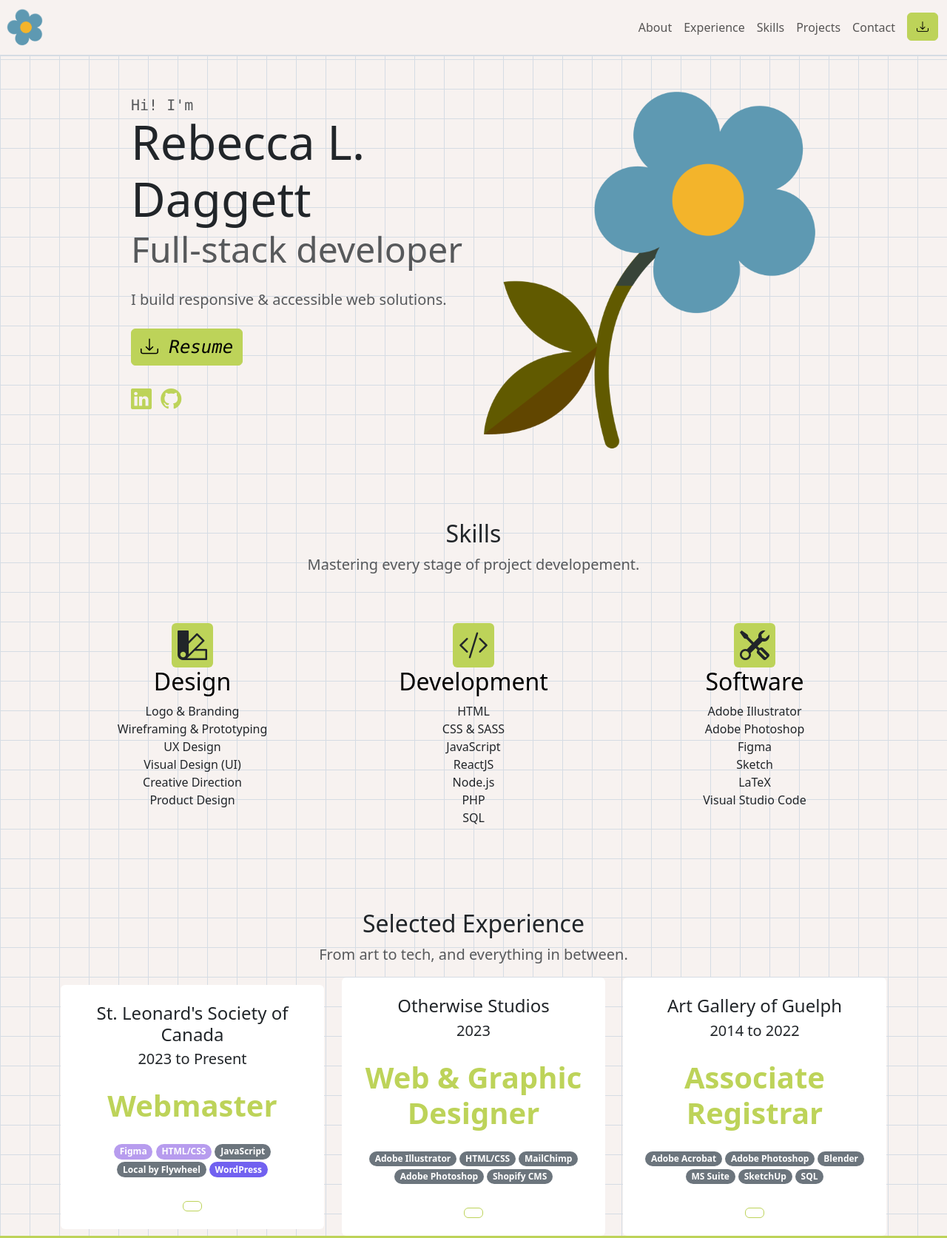
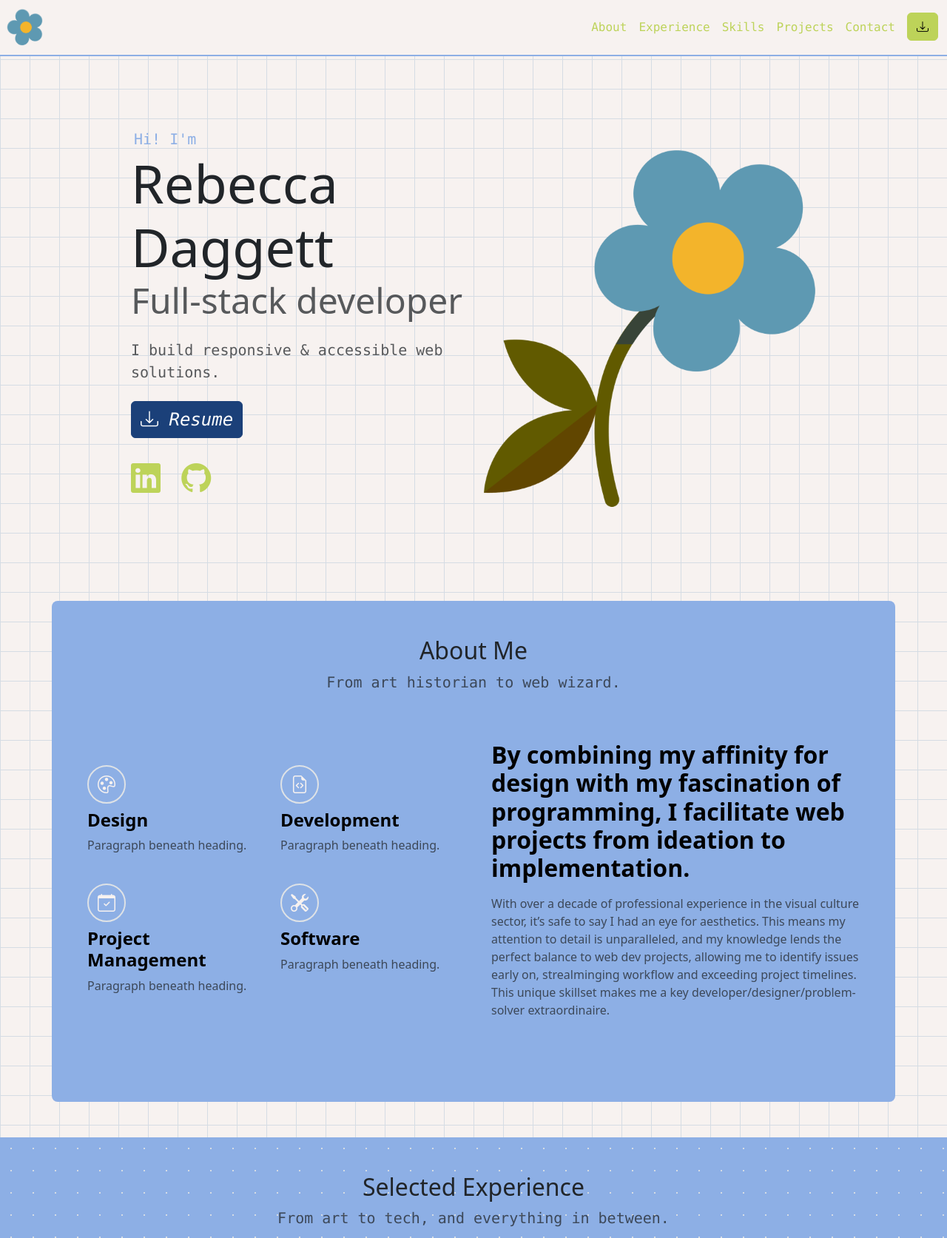
Before and after one commit to daggettt/bootstrap-portfolio, a website: page index.html in a window 1280 px wide. Shown: the top 1673 px of the page at 74% size. Drawn offline with nearby package versions, Linux system fonts and the light colour scheme.

Commit message:
Add custom colours, about me section, and more icon styles

```diff
--- a/index.html
+++ b/index.html
@@ -13,7 +13,7 @@
 
     <!--Navigation-->
 
-    <nav class="navbar navbar-expand-md bg-stone sticky-top border-2 border-powder border-bottom">
+    <nav class="navbar navbar-expand-md bg-stone sticky-top border-2 border-sky border-bottom">
       <div class="container-xxl">
         <a href="#intro" class="navbar-brand">
           <img src="assets/minilogo.png" alt="Logo" id="flower-logo" class="img-fluid" style="width: 3rem">
@@ -27,32 +27,32 @@
         </button>
 
         <!--Navbar links-->
-        <div class="collapse navbar-collapse justify-content-end align-center"
+        <div class="collapse navbar-collapse justify-content-end align-center "
         id="main-nav">
           <ul class="navbar-nav">
             <li class="nav-item">
-              <a href="#about" class="nav-link">About</a>
+              <a href="#about" class="nav-link text-secondary font-monospace">About</a>
             </li>
             <li class="nav-item">
-              <a href="#experience" class="nav-link">Experience</a>
+              <a href="#experience" class="nav-link text-secondary font-monospace">Experience</a>
             </li>
             <li class="nav-item">
-              <a href="#skills" class="nav-link">Skills</a>
+              <a href="#skills" class="nav-link text-secondary font-monospace">Skills</a>
             </li>
             <li class="nav-item">
-              <a href="#projects" class="nav-link">Projects</a>
+              <a href="#projects" class="nav-link text-secondary font-monospace">Projects</a>
             </li>
             <li class="nav-item">
-              <a href="#contact" class="nav-link">Contact</a>
+              <a href="#contact" class="nav-link text-secondary font-monospace">Contact</a>
             </li>
             <li class="nav-item d-md-none">
-              <a href="" class="nav-link">CV</a>
+              <a href="" class="nav-link text-secondary font-monospace">CV</a>
             </li>
 
             <!--Tooltips-->
             <span class="tt" data-bs-placement="bottom" title="Resume Download">
               <li class="nav-item ms-2 d-none d-md-inline">
-                <a href="" class="btn btn-primary" role="button" type="download">
+                <a href="" class="btn btn-secondary" role="button" type="download">
                   <i class="bi bi-download fs-6"></i>
                 </a>
               </li>
@@ -66,17 +66,17 @@
     </nav>
 
     <!--Intro Section-->
-    <section id="intro" class="p-5">
+    <section id="intro" class="p-5 mt-5">
       <div class="container-lg">
         <div class="row justify-content-center align-items-center">
         <!--Left Side-->
         <div class="col-md-5 text-center text-md-start">
           <h1>
-            <div class="text-muted fs-5 fw-normal font-monospace">Hi! I'm</div>
-            <div class="display-3">Rebecca L. Daggett</div>
+            <div class="fs-5 fw-normal font-monospace text-sky p-1">Hi! I'm</div>
+            <div class="display-2">Rebecca Daggett</div>
             <div class="display-5 text-muted">Full-stack developer</div>
           </h1>
-          <p class="lead my-4 text-muted">I build responsive & accessible web solutions.</p>
+          <p class="lead my-4 text-muted font-monospace">I build responsive & accessible web solutions.</p>
 
           <!--CV Download-->
           <a href="#" class="btn btn-primary" role="button" type="download">
@@ -85,14 +85,14 @@
           <!--Socials-->
           <div class="row justify-content-center text-start align-items-center py-4">
             <ul class="list-inline">
-              <li class="list-inline-item">
+              <li class="list-inline-item ">
                 <a href="https://www.linkedin.com/in/rebecca-l-daggett/" >
-                  <i class="bi bi-linkedin fs-3"></i>
+                  <i class="bi bi-linkedin fs-1 text-secondary"></i>
                 </a>
               </li>
-              <li class="list-inline-item">
+              <li class="list-inline-item px-3">
                 <a href="https://github.com/daggettt">
-                  <i class="bi bi-github fs-3"></i>
+                  <i class="bi bi-github fs-1 text-secondary"></i>
                 </a>
               </li>
             </ul>
@@ -108,73 +108,78 @@
     </section>
 
     <!--About Section-->
-    <section id="about"></section>
-
-    <!--Skills Section-->
-    <section id="skills" class="mt-5">
-      <div class="container-lg">
+    <section id="about" class="mt-5">
+      <div class="container-lg bg-sky p-5 rounded-3">
         <div class="text-center">
-          <h2>Skills</h2>
-          <p class="lead text-muted">Mastering every stage of project developement.</p>
+          <h2>About Me</h2>
+          <p class="lead text-muted font-monospace">From art historian to web wizard.</p>
         </div>
-        <div class="row g-4 py-5 row-cols-1 row-cols-lg-3">
+        <div class="row row-cols-1 row-cols-md-2 align-items-md-center g-5 py-5">
+          <!--Left: Icons -->
+          <div class="col">
+            <div class="row row-cols-1 row-cols-sm-2 g-4">
               <!--Design-->
-          <div class="feature col justify-content-center text-center">
-            <div class="feature-icon d-inline-flex align-items-center justify-content-center">
-              <i class="bi bi-palette2 fs-1 bg-primary rounded px-2"></i>
+              <div class="col d-flex flex-column gap-2">
+                <div class="feature-icon-small d-inline-flex align-items-center justify-content-start fs-4">
+                  <button class="btn btn-outline-primary rounded-5 border border-2">
+                    <i class="bi bi-palette text-stone rounded-5 fs-4"></i>
+                  </button>
                 </div>
-            <h3 class="fs-2 text-body-emphasis">Design</h3>
-            <ul class="list-unstyled">
-              <li>Logo & Branding</li>
-              <li>Wireframing & Prototyping</li>
-              <li>UX Design</li>
-              <li>Visual Design (UI)</li>
-              <li>Creative Direction</li>
-              <li>Product Design</li>
-            </ul>
+                <h4 class="fw-semibold mb-0 text-body-emphasis">Design</h4>
+                <p class="text-body-secondary">Paragraph beneath heading.</p>
               </div>
               <!--Development-->
-          <div class="feature col justify-content-center text-center">
-            <div class="feature-icon d-inline-flex align-items-center justify-content-center">
-              <i class="bi bi-code-slash fs-1 bg-primary rounded px-2"></i>
+              <div class="col d-flex flex-column gap-2">
+                <div class="feature-icon-small d-inline-flex align-items-center justify-content-start fs-4">
+                  <button class="btn btn-outline-primary rounded-5 border border-2">
+                    <i class="bi bi-file-earmark-code text-stone rounded-5 fs-4"></i>
+                  </button>
                 </div>
-            <h3 class="fs-2 text-body-emphasis">Development</h3>
-            <ul class="list-unstyled">
-              <li>HTML</li>
-              <li>CSS & SASS</li>
-              <li>JavaScript</li>
-              <li>ReactJS</li>
-              <li>Node.js</li>
-              <li>PHP</li>
-              <li>SQL</li>
-            </ul>
+                <h4 class="fw-semibold mb-0 text-body-emphasis">Development</h4>
+                <p class="text-body-secondary">Paragraph beneath heading.</p>
+              </div>
+              <!--Administration-->
+              <div class="col d-flex flex-column gap-2">
+                <div class="feature-icon-small d-inline-flex align-items-center justify-content-start fs-4">
+                  <button class="btn btn-outline-primary rounded-5 border border-2">
+                    <i class="bi bi-calendar-check text-stone rounded-5 fs-4"></i>
+                  </button>
+                </div>
+                <h4 class="fw-semibold mb-0 text-body-emphasis">Project Management</h4>
+                <p class="text-body-secondary">Paragraph beneath heading.</p>
               </div>
               <!--Software-->
-          <div class="feature col justify-content-center text-center">
-            <div class="feature-icon d-inline-flex align-items-center justify-content-center">
-              <i class="bi bi-tools fs-1 bg-primary rounded px-2"></i>
+              <div class="col d-flex flex-column gap-2">
+                <div class="feature-icon-small d-inline-flex align-items-center justify-content-start fs-4">
+                  <button class="btn btn-outline-primary rounded-5 border border-2">
+                    <i class="bi bi-tools text-stone rounded-5 fs-4"></i>
+                  </button>
                 </div>
-            <h3 class="fs-2 text-body-emphasis">Software</h3>
-            <ul class="list-unstyled">
-              <li>Adobe Illustrator</li>
-              <li>Adobe Photoshop</li>
-              <li>Figma</li>
-              <li>Sketch</li>
-              <li>LaTeX</li>
-              <li>Visual Studio Code</li>
-            </ul>
+                <h4 class="fw-semibold mb-0 text-body-emphasis">Software</h4>
+                <p class="text-body-secondary">Paragraph beneath heading.</p>
               </div>
             </div>
 
           </div>
+          <!--Right: About Me description-->
+          <div class="col d-flex flex-column align-items-end gap-2">
+            <h2 class="fw-bold text-body-emphasis">By combining my affinity for design with my fascination of programming, I facilitate web projects from ideation to implementation.</h2>
+            <p class="text-body-secondary">With over a decade of professional experience in the visual culture sector, it’s safe to say I had an eye for aesthetics.
+              This means my attention to detail is unparalleled, and my knowledge lends the perfect balance to web dev projects, allowing me to identify issues early on, strealminging workflow and exceeding project timelines.
+              This unique skillset makes me a key developer/designer/problem-solver extraordinaire.
+              </p>
+          </div>
+
+        </div>
+      </div>
     </section>
 
     <!--Experience Section-->
-    <section id="experience" class="mt-5">
+    <section id="experience" class="mt-5 py-5">
       <div class="container-lg">
         <div class="text-center">
           <h2>Selected Experience</h2>
-          <p class="lead text-muted">From art to tech, and everything in between.</p>
+          <p class="lead text-muted font-monospace">From art to tech, and everything in between.</p>
         </div>
 
         <!--Experience Cards-->
@@ -185,7 +190,7 @@
             <div class="card border-0">
               <div class="card-body text-center py-4">
                 <h4 class="card-title">St. Leonard's Society of Canada</h4>
-                <p class="lead card-subtitle">2023 to Present</p>
+                <p class="lead card-subtitle font-monospace">2023 to Present</p>
                 <p class="display-6 my-4 text-primary fw-bold">Webmaster</p>
                 <p class="card-text mx-5 text-muted d-lg-block">
                   <div class="badge rounded-pill bg-altlight">Figma</div>
@@ -204,7 +209,7 @@
             <div class="card border-0">
               <div class="card-body text-center py-4">
                 <h4 class="card-title">Otherwise Studios</h4>
-                <p class="lead card-subtitle">2023</p>
+                <p class="lead card-subtitle font-monospace">2023</p>
                 <p class="display-6 my-4 text-primary fw-bold">Web & Graphic Designer</p>
                 <p class="card-text mx-5 text-muted d-lg-block">
                   <div class="badge rounded-pill bg-secondary">Adobe Illustrator</div>
@@ -223,7 +228,7 @@
             <div class="card border-0">
               <div class="card-body text-center py-4">
                 <h4 class="card-title">Art Gallery of Guelph</h4>
-                <p class="lead card-subtitle">2014 to 2022</p>
+                <p class="lead card-subtitle font-monospace">2014 to 2022</p>
                 <p class="display-6 my-4 text-primary fw-bold">Associate Registrar</p>
                 <p class="card-text mx-5 text-muted d-lg-block">
                   <div class="badge rounded-pill bg-secondary">Adobe Acrobat</div>
@@ -242,16 +247,91 @@
       </div>
     </section>
 
+    <!--Skills Section-->
+    <section id="skills" class="mt-5">
+      <div class="container-lg bg-sky p-5 rounded-3">
+        <div class="text-center">
+          <h2>Skills</h2>
+          <p class="lead text-muted font-monospace">Mastering every stage of project developement.</p>
+        </div>
+        <div class="row g-4 py-5 row-cols-1 row-cols-lg-3">
+          <!--Design-->
+          <div class="feature col justify-content-center text-center">
+            <div class="feature-icon d-inline-flex align-items-center justify-content-center">
+              <button class="btn btn-outline-primary rounded border border-2 mb-3">
+                <i class="bi bi-palette2 fs-1 text-stone"></i>
+              </button>
+            </div>
+            <h3 class="fs-2 text-body-emphasis">Design</h3>
+            <ul class="list-unstyled">
+              <li>Logo & Branding</li>
+              <li>Wireframing & Prototyping</li>
+              <li>UX Design</li>
+              <li>Visual Design (UI)</li>
+              <li>Creative Direction</li>
+              <li>Product Design</li>
+            </ul>
+          </div>
+          <!--Development-->
+          <div class="feature col justify-content-center text-center">
+            <div class="feature-icon d-inline-flex align-items-center justify-content-center">
+              <button class="btn btn-outline-primary rounded border border-2 mb-3">
+                <i class="bi bi-code-slash fs-1 text-stone"></i>
+              </button>
+            </div>
+            <h3 class="fs-2 text-body-emphasis">Development</h3>
+            <ul class="list-unstyled">
+              <li>HTML</li>
+              <li>CSS & SASS</li>
+              <li>JavaScript</li>
+              <li>ReactJS</li>
+              <li>Node.js</li>
+              <li>PHP</li>
+              <li>SQL</li>
+            </ul>
+          </div>
+          <!--Software-->
+          <div class="feature col justify-content-center text-center">
+            <div class="feature-icon d-inline-flex align-items-center justify-content-center">
+              <button class="btn btn-outline-primary rounded border border-2 mb-3">
+                <i class="bi bi-tools fs-1 text-stone"></i>
+              </button>
+            </div>
+            <h3 class="fs-2 text-body-emphasis">Software</h3>
+            <ul class="list-unstyled">
+              <li>Adobe Illustrator</li>
+              <li>Adobe Photoshop</li>
+              <li>Figma</li>
+              <li>Sketch</li>
+              <li>LaTeX</li>
+              <li>Visual Studio Code</li>
+            </ul>
+          </div>
+        </div>
+
+      </div>
+    </section>
+
     <!--Projects Section-->
     <section id="projects"></section>
 
     <!--Contact Section-->
-    <section id="contact"></section>
+    <section id="contact" class="mt-5">
+      <div class="container-lg">
+        <div class="text-center">
+          <h2>Get in Touch <i class="bi bi-chat-dots text-sky p-2"></i></h2>
+          <p class="lead text-muted font-monospace">I'm always looking for new opportunities! Whether you have a project idea, or just want to connect, my inbox is always open.</p>
+          <button class="btn btn-primary" type="email"><i class="bi bi-envelope fs-3"></i></button>
+        </div>
+
+
+      </div>
+    </section>
 
     <!--Footer-->
-    <div class="container-fluid bg-lime position-absolute ">
+    <div class="container-fluid bg-powder position-absolute mt-5">
       <footer class="d-flex flex-wrap justify-content-between align-items-center py-3 my-4 border-top">
-        <p class="col-md-4 mb-0 text-primary">© 2023 Rebecca L. Daggett</p>
+        <p class="col-md-4 mb-0 text-sky">© 2023 Rebecca L. Daggett</p>
         <a href="#intro" class="col-md-4 d-flex align-items-center justify-content-center mb-3 mb-md-0">
           <img src="assets/minilogo.png" alt="Logo" id="flower-logo" class="img-fluid" style="width: 3rem">
         </a>
--- a/sass/main.scss
+++ b/sass/main.scss
@@ -1,5 +1,7 @@
 // custom variables
-$primary : #BDD359;
+$primary : #1B4079;
+$secondary: #BDD359;
+
 
 //import the functions & variables
 @import "../node_modules/bootstrap/scss/_functions";
@@ -7,13 +9,12 @@ $primary : #BDD359;
 
 
 $custom-theme-colors : (
-  "altlight": #B79CEE,
-  "altdark" : #7161F0,
 
   "stone" : #F7F2F0,
   "powder" : #d5dce4,
   "lime" : #BDD359,
   "sky" : #8dafe5,
+  "cta" : #ECBC02,
 
 );
 
--- a/styles.css
+++ b/styles.css
@@ -16,6 +16,15 @@ body {
   background-image: radial-gradient(circle, #000000 1px, rgba(0, 0, 0, 0) 1px);
 }*/
 
+#experience {
+
+
+  background-size: 30px 30px;
+  background-image: radial-gradient(circle, #d5dce4 1px, rgba(0, 0, 0, 0) 1px);
+
+  background-color: #8dafe5;
+}
+
 
 #flower-logo {
   animation: spin 8s infinite linear;
```
Also changed, not shown: css/main.min.css, 1 other file. Lines whose indentation alone changed are shown as unchanged.
